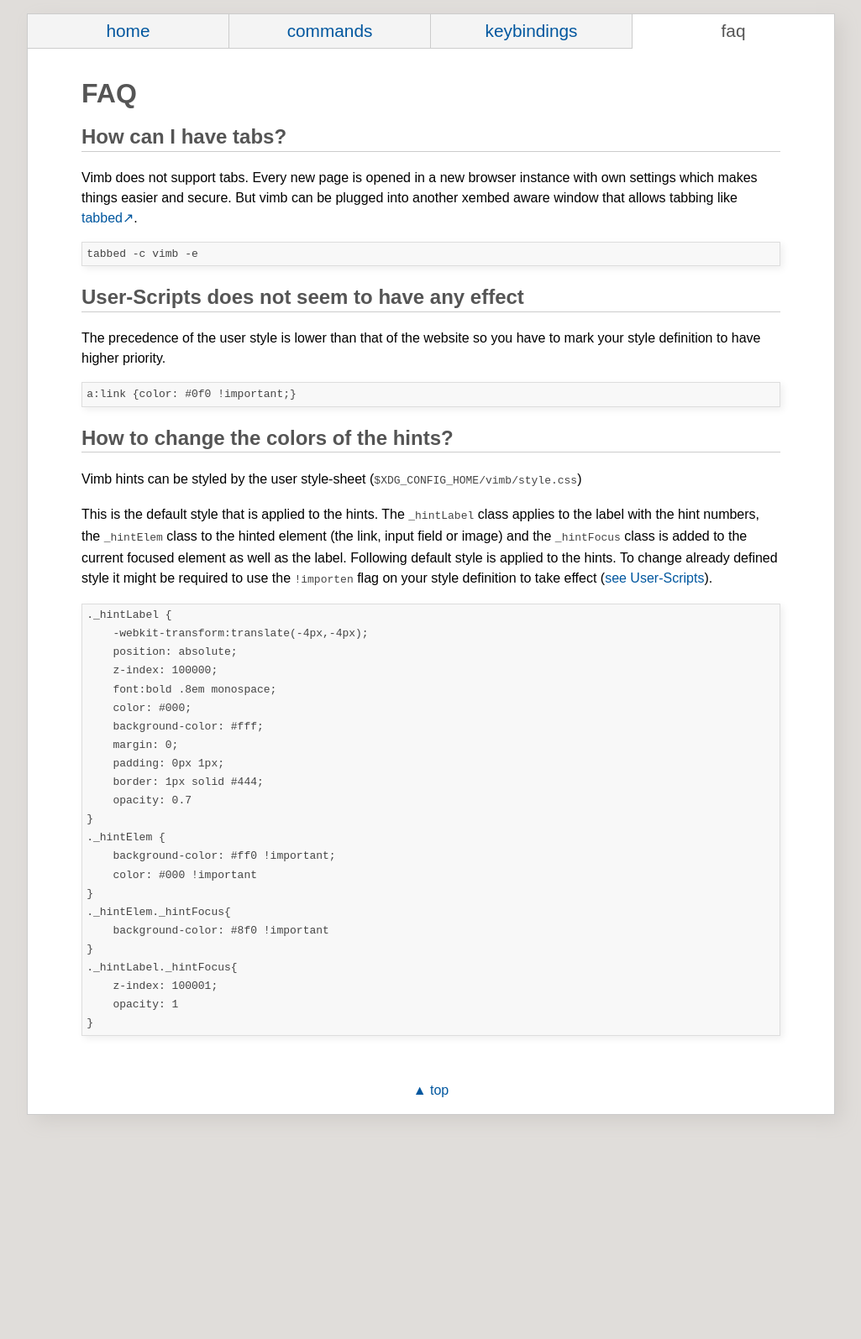
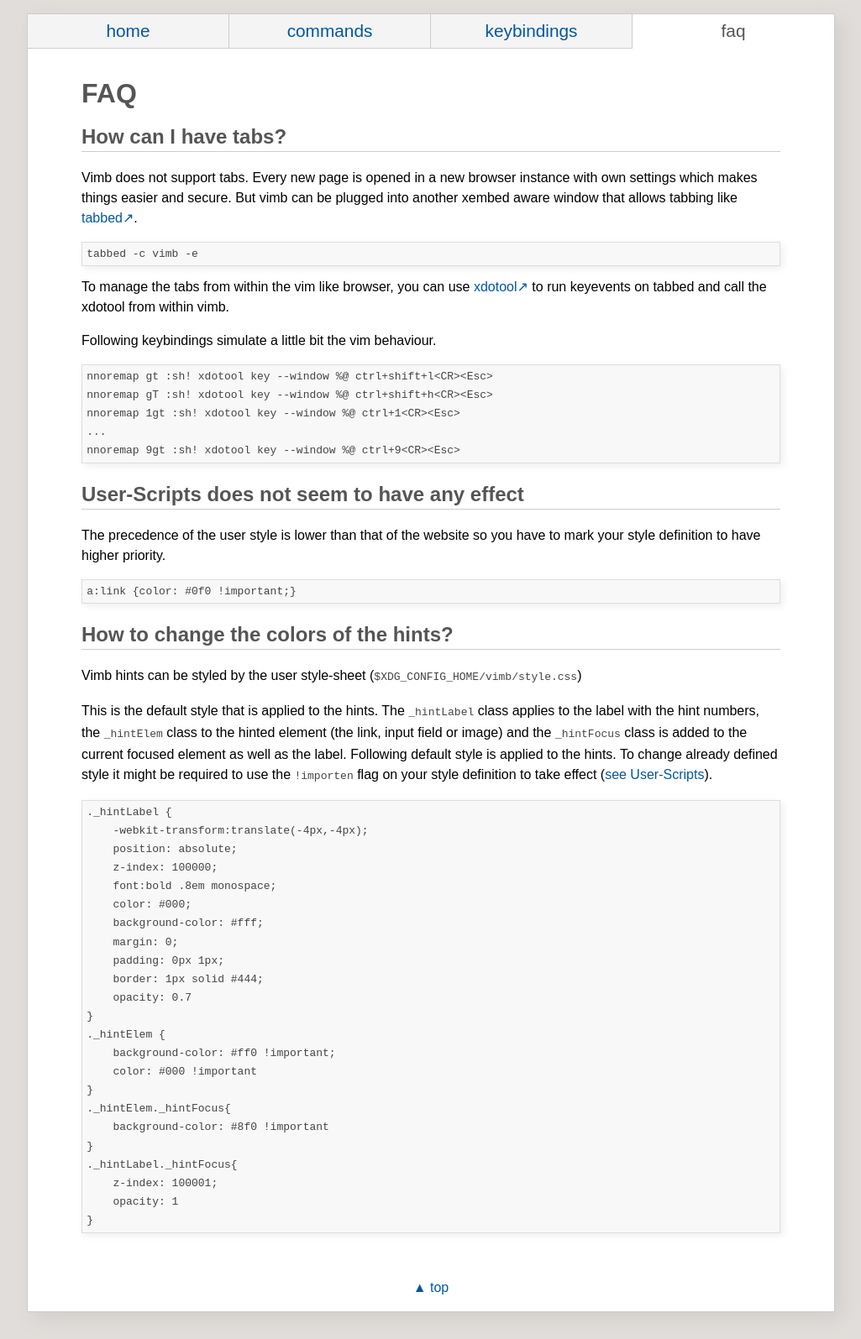
Before and after one commit to fanglingsu/vimb, a Jekyll site: the page built from faq.md, in a window 1280 px wide. Shown: the whole page at 84% size, without its empty margins (127-1152 px from the left). Built offline with Jekyll 4.4.1, drawn with Linux system fonts in a browser that asks for light colours; before the commit the page ends 1360 px from its top, so only the background shows below that.

Commit message:
Added faq section to integrate vimb into tabbed.

```diff
--- a/faq.md
+++ b/faq.md
@@ -14,6 +14,17 @@
 plugged into another xembed aware window that allows tabbing like [tabbed][].
 
     tabbed -c vimb -e
+
+To manage the tabs from within the vim like browser, you can use [xdotool][]
+to run keyevents on tabbed and call the xdotool from within vimb.
+
+Following keybindings simulate a little bit the vim behaviour.
+
+    nnoremap gt :sh! xdotool key --window %@ ctrl+shift+l<CR><Esc>
+    nnoremap gT :sh! xdotool key --window %@ ctrl+shift+h<CR><Esc>
+    nnoremap 1gt :sh! xdotool key --window %@ ctrl+1<CR><Esc>
+    ...
+    nnoremap 9gt :sh! xdotool key --window %@ ctrl+9<CR><Esc>
 
 ## User-Scripts does not seem to have any effect
 {:#user-scripts}
@@ -61,4 +72,5 @@
     }
 
 
-[tabbed]: http://tools.suckless.org/tabbed/
+[tabbed]:  http://tools.suckless.org/tabbed/
+[xdotool]: http://www.semicomplete.com/projects/xdotool/
```
